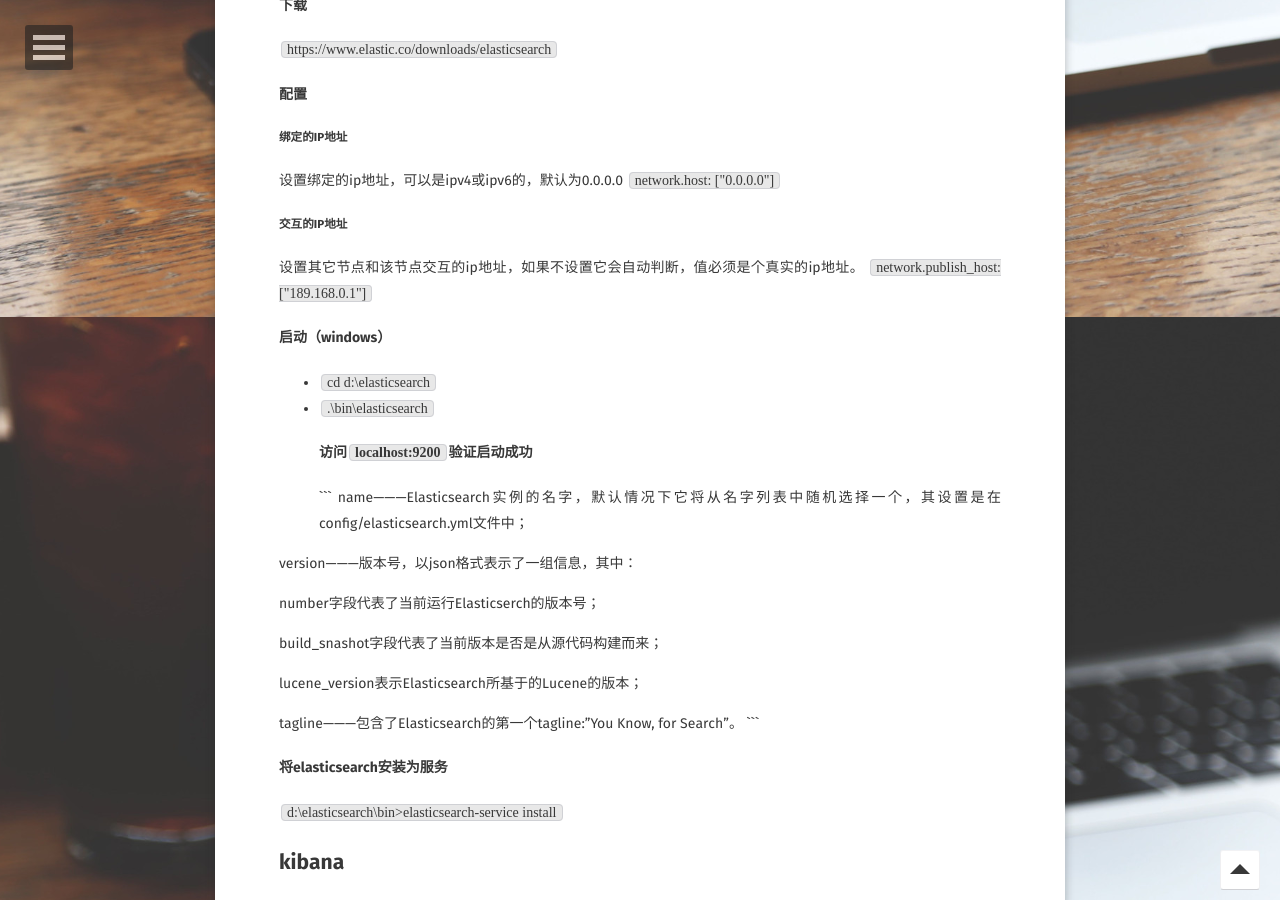
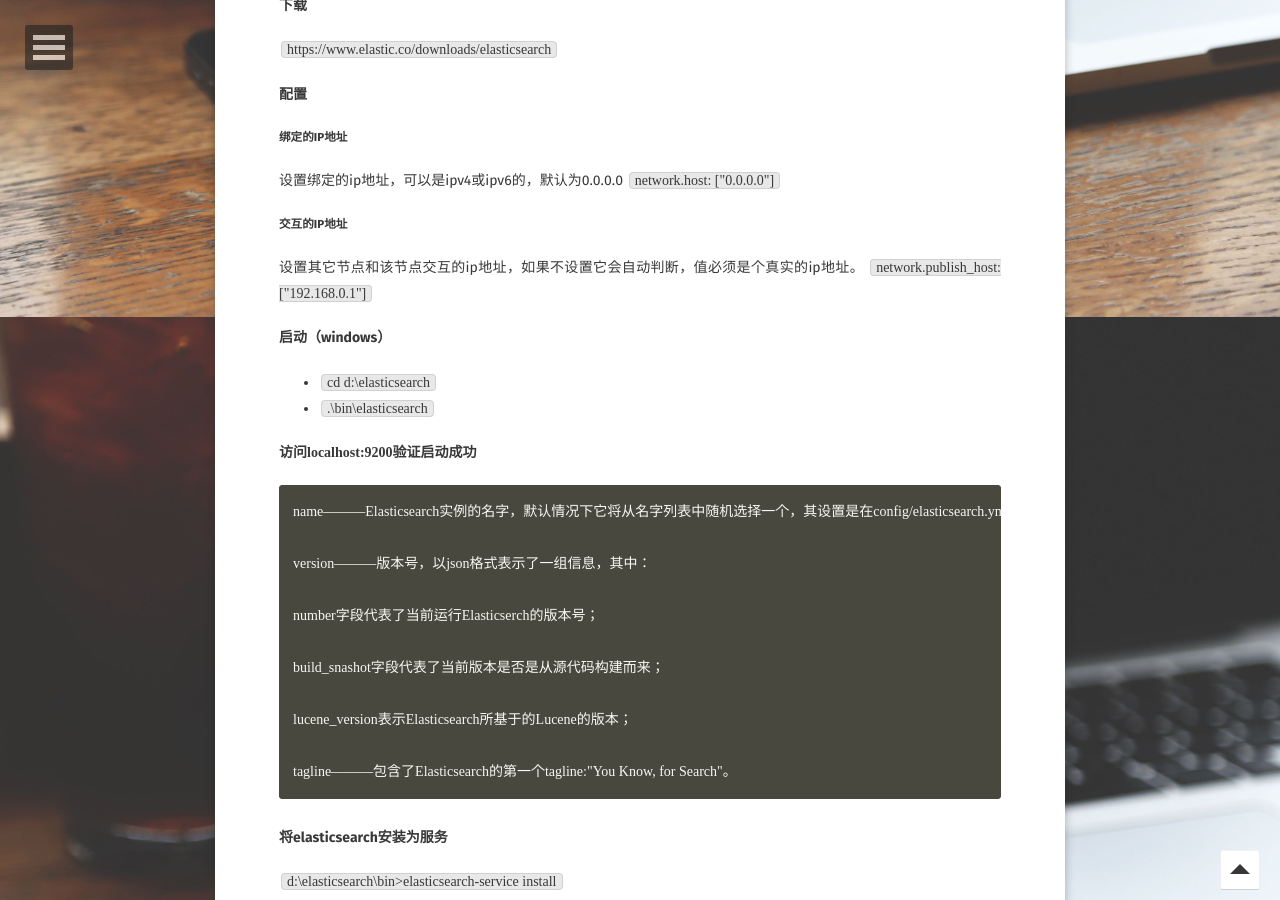
Before and after one commit to ridikuius/ridikuius.github.io, a Jekyll site: the page built from _posts/2016-12-12-FileBeat+Elasticsearch+kibana日志集成环境搭建.md, in a window 1280 px wide and 900 px high, scrolled down 2383 px. Built offline with Jekyll 4.4.1, drawn with Linux system fonts in a browser that asks for light colours; some web fonts are replaced.

Commit message:
Update 2016-12-12-FileBeat+Elasticsearch+kibana日志集成环境搭建.md

````diff
--- a/_posts/2016-12-12-FileBeat+Elasticsearch+kibana日志集成环境搭建.md
+++ b/_posts/2016-12-12-FileBeat+Elasticsearch+kibana日志集成环境搭建.md
@@ -8,18 +8,28 @@
 ---
 
 # FileBeat + Elasticsearch + kibana
+
 日志收集+搜索分析+可视化
+
 ## FileBeat
+
 ### 简介
+
 Filebeat是一个开源的文件收集器，主要用于获取日志文件，并把它们发送到logstash或elasticsearch。
+
 ### 安装
+
 #### 下载
+
 `https://www.elastic.co/downloads/beats/filebeat`
+
 #### 安装（windows）
+
 * `PS > cd 'D:\Filebeat'`
 * `PS C:\Program Files\Filebeat> PowerShell.exe -ExecutionPolicy UnRestricted -File .\install-service-filebeat.ps1`
 
 #### 配置
+
 Filebeat的配置文件是./filebeat/filebeat.yml，遵循YAML语法。具体可以配置如下几个项目：
 
 *   Filebeat
@@ -68,7 +78,9 @@
 ```
 
 ## Elasticsearch
+
 ### 简介
+
 http://es.xiaoleilu.com/index.html
 Elasticsearch是一个基于[Apache Lucene(TM)](https://lucene.apache.org/core/)的开源搜索引擎。
 Elasticsearch不仅仅是Lucene和全文搜索，我们还能这样去描述它：
@@ -77,19 +89,30 @@
 *   可以扩展到上百台服务器，处理PB级结构化或非结构化数据
 
 ### 安装
+
 #### 下载
+
 `https://www.elastic.co/downloads/elasticsearch`
+
 #### 配置
+
 ##### 绑定的IP地址
+
 设置绑定的ip地址，可以是ipv4或ipv6的，默认为0.0.0.0
 `network.host: ["0.0.0.0"]`
+
 ##### 交互的IP地址
+
 设置其它节点和该节点交互的ip地址，如果不设置它会自动判断，值必须是个真实的ip地址。
-`network.publish_host: ["189.168.0.1"]`
+`network.publish_host: ["192.168.0.1"]`
+
 #### 启动（windows）
+
 * `cd d:\elasticsearch`
 * `.\bin\elasticsearch`
+
 #### 访问`localhost:9200`验证启动成功
+
 ```
 name———Elasticsearch实例的名字，默认情况下它将从名字列表中随机选择一个，其设置是在config/elasticsearch.yml文件中；
 
@@ -103,23 +126,33 @@
 
 tagline———包含了Elasticsearch的第一个tagline:"You Know, for Search"。
 ```
+
 #### 将elasticsearch安装为服务
+
 `d:\elasticsearch\bin>elasticsearch-service install`
 
 ## kibana
+
 ### 简介
+
 Kibana是一个基于浏览器页面的Elasticsearch前端展示工具。Kibana全部使用HTML语言和Javascript编写的。
+
 ### 安装
+
 #### 下载
+
 `https://www.elastic.co/downloads/kibana`
+
 #### 解压并启动（windows）
+
 * `CD d:\kibana`
 * `.\bin\kibana`
+
 #### 访问`localhost:5601`验证启动成功
-![](index_files/767d6213-97c2-4670-b830-b77fa4d1c37c.png)
 
 
 ## 检索
+
 ### 全文搜索
 
 在搜索栏输入debug，会返回所有字段值中包含debug的文档
````
